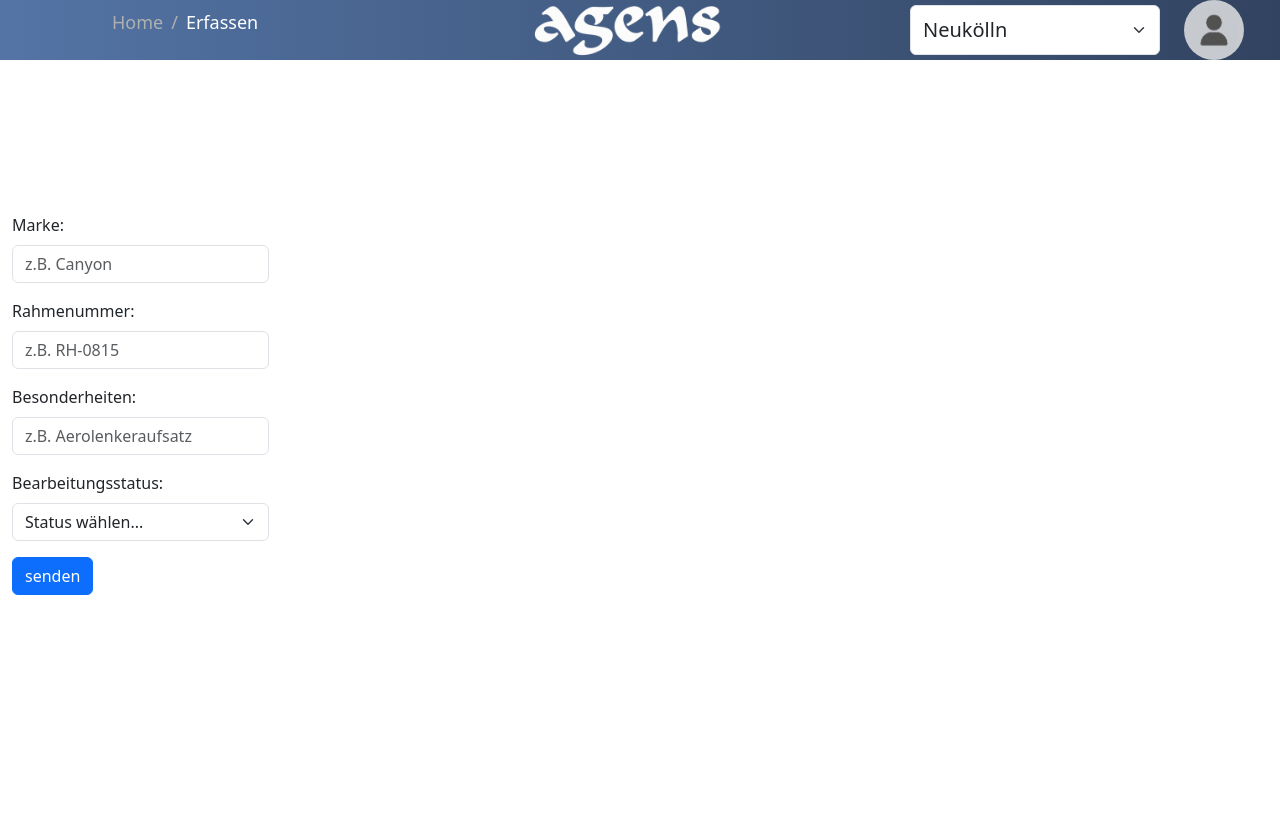
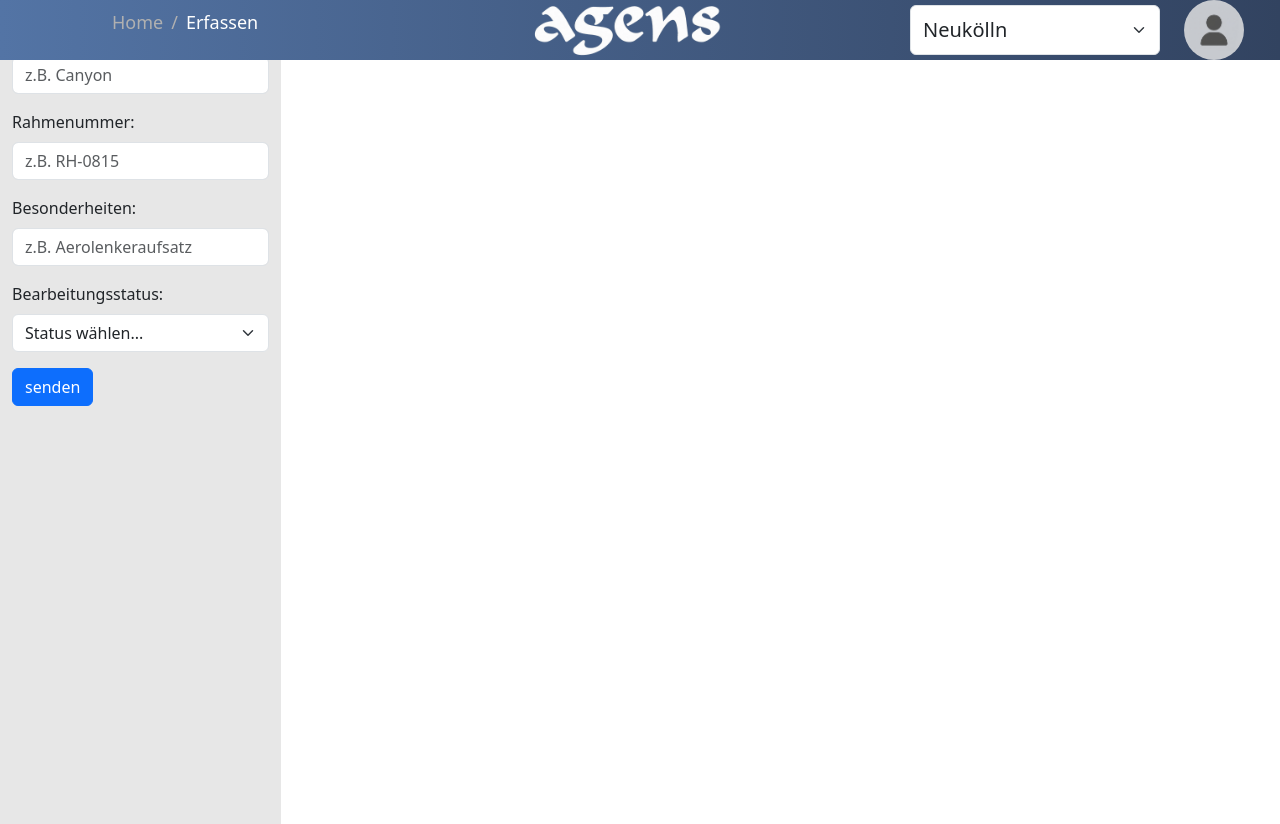
Before and after one commit to pladde/albbw-agens-project, a React app in the folder Frontend/: page /erfassen in a window 1280 px wide. Before the commit the page ends 800 px from the top, so only its background shows below. Built offline with nearby package versions, Linux system fonts and the light colour scheme; the HTML template or start-up script is replaced by a standard one.

Commit message:
Globalen Style eingefügt

```diff
--- a/Frontend/src/App.tsx
+++ b/Frontend/src/App.tsx
@@ -4,16 +4,20 @@ import { SearchFahrrad } from './pages/SearchFahrrad';
 import { Home } from './pages/Home';
 import { Header } from './components/Header';
 
-function App()
-{
+function App() {
   return (
-    <Router >
+    <Router>
       <Header />
+      <main style={{
+        backgroundColor: '#e7e7e7',
+        minHeight: '100vh'          // Mindestens volle Bildschirmhöhe
+      }}>
         <Routes>
           <Route path='/' element={<Home/>} />
           <Route path='/erfassen' element={<AddFahrrad />} />
           <Route path='/suchen' element={<SearchFahrrad />} />
         </Routes>
+      </main>
     </Router>
   );
 }
```
